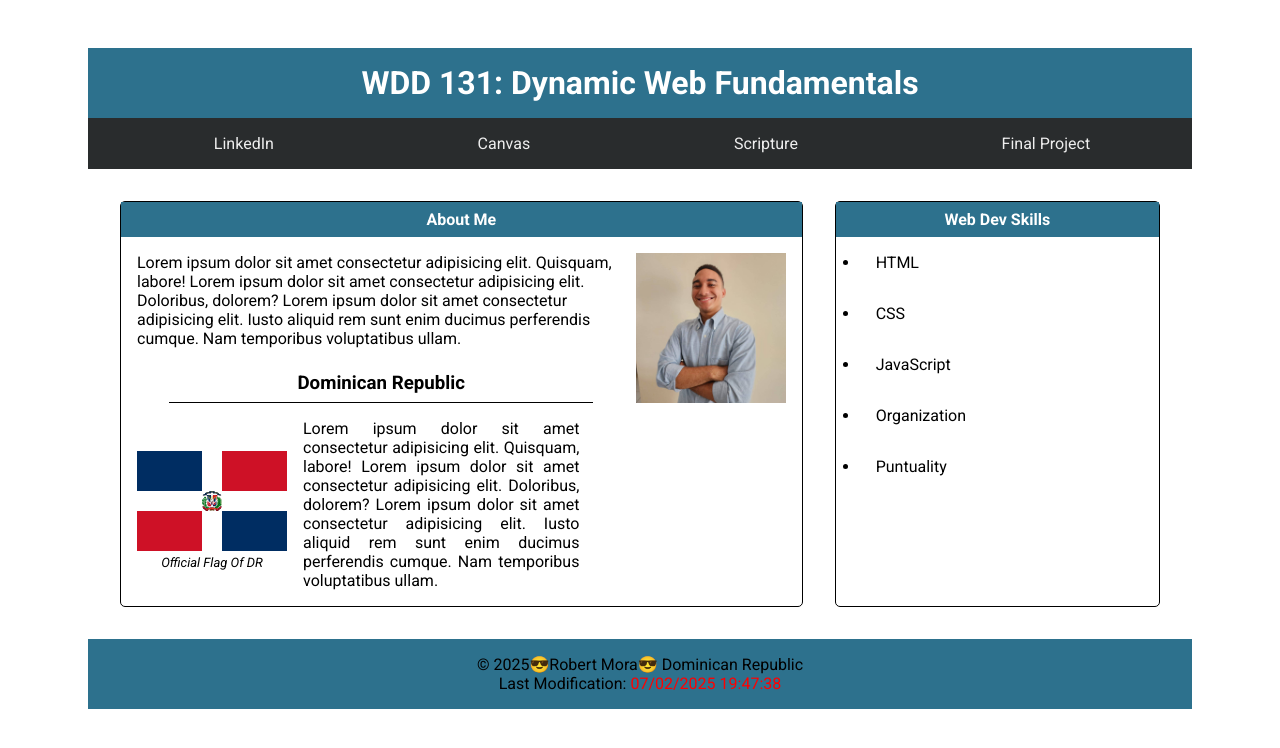
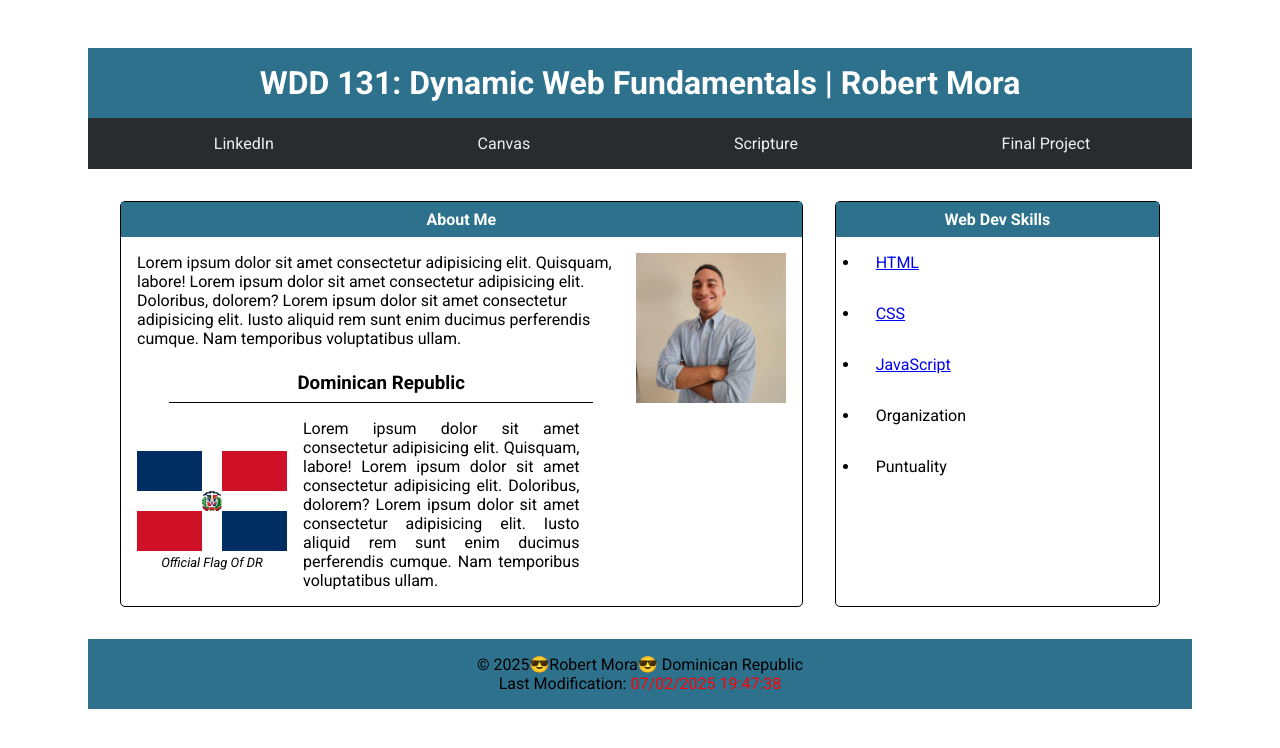
Before and after one commit to rmora06/wdd131, a plain HTML site: page index.html in a window 1280 px wide. Drawn offline with Linux system fonts and the light colour scheme.

Commit message:
corrections

```diff
--- a/index.html
+++ b/index.html
@@ -15,7 +15,7 @@
 <body>
     <div class="all">
         <header>
-            <h1><span id="course-title">WDD 131: Dynamic Web Fundamentals</span></h1>
+            <h1><span id="course-title">WDD 131: Dynamic Web Fundamentals | Robert Mora</span></h1>
             <nav>
                 <ul class="navigation">
                     <li><a href="https://www.linkedin.com/in/robert-jouel-mora-duran-3426a5204/" title="LinkedIn">LinkedIn</a></li>
@@ -41,9 +41,9 @@
             <section class="card skills">
                 <h2>Web Dev Skills</h2>
                 <ul>
-                    <li>HTML</li>
-                    <li>CSS</li>
-                    <li>JavaScript</li>
+                    <li><a href="https://en.wikipedia.org/wiki/HTML">HTML</a></li>
+                    <li><a href="https://en.wikipedia.org/wiki/CSS">CSS</a></li>
+                    <li><a href="https://en.wikipedia.org/wiki/JavaScript">JavaScript</a></li>
                     <li>Organization</li>
                     <li>Puntuality</li>
                 </ul>
```
